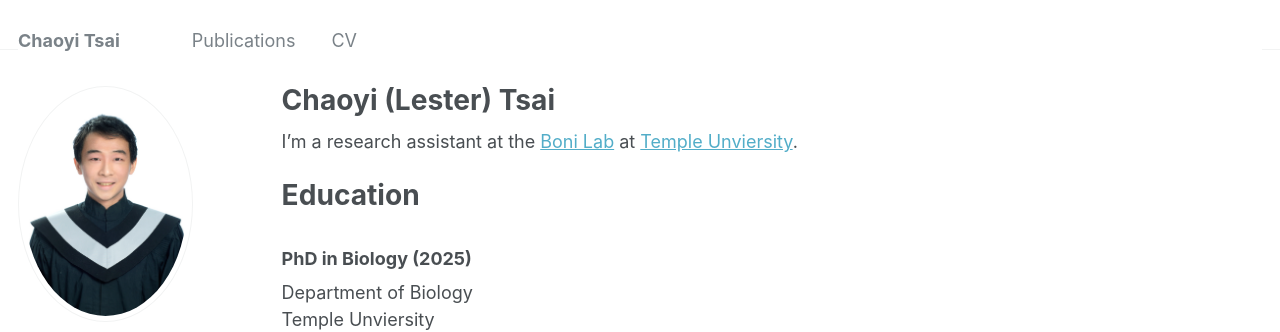
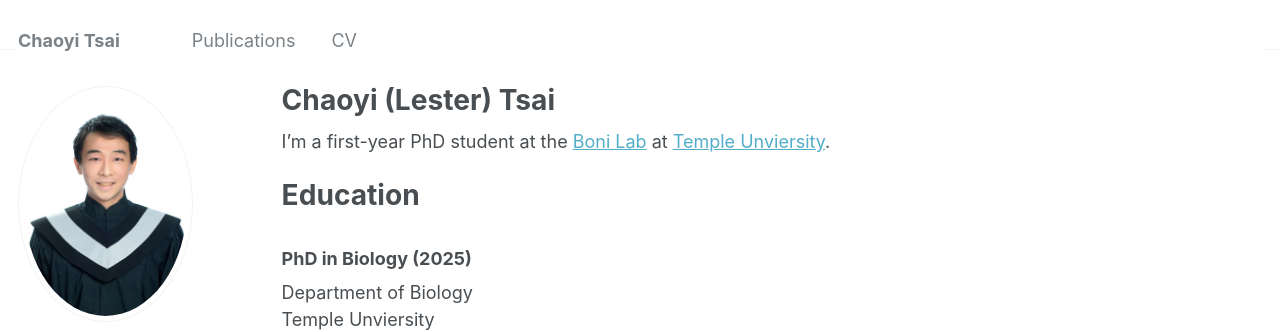
Before and after one commit to Lestertsai/Lestertsai.github.io, a Jekyll site: the page built from _pages/about.md, in a window 1280 px wide and 1175 px high. Shown: the top 332 px of the window. Built offline with Jekyll 4.4.1, drawn with Linux system fonts in a browser that asks for light colours.

Commit message:
Update about.md

```diff
--- a/_pages/about.md
+++ b/_pages/about.md
@@ -7,7 +7,7 @@ redirect_from:
   - /about.html
 ---
 
-I'm a research assistant at the [Boni Lab](https://mol.ax) at [Temple Unviersity](https://www.temple.edu).
+I'm a first-year PhD student at the [Boni Lab](https://mol.ax) at [Temple Unviersity](https://www.temple.edu).
 
 Education
 ======
```
